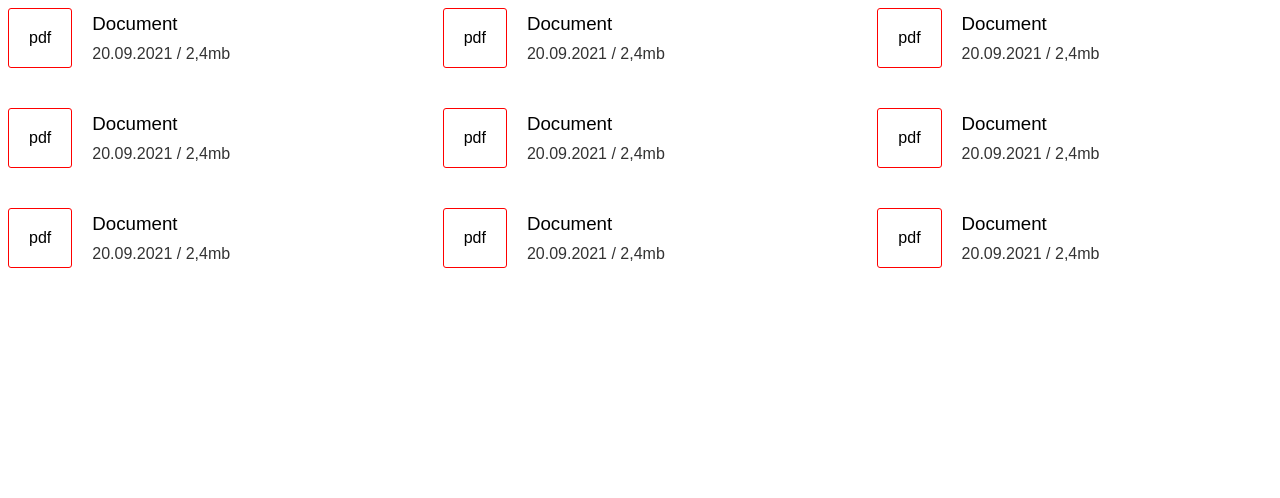
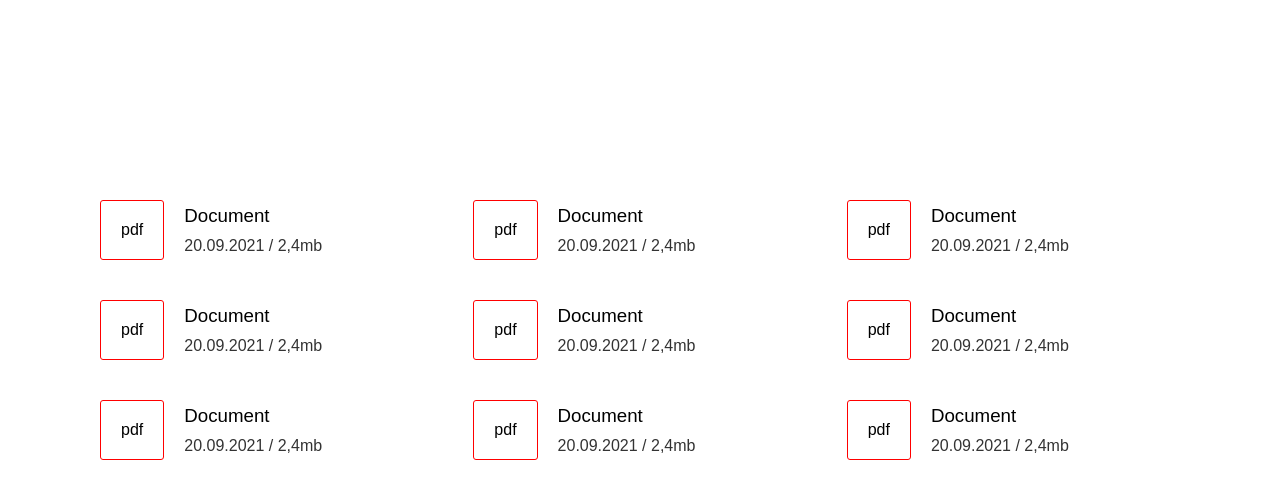
Before and after one commit to Dmitry27Zh/Floating-preview, a plain HTML site: page index.html in a window 1280 px wide. Drawn offline with Linux system fonts and the light colour scheme; a script that the page names is missing.

Commit message:
Добавляет стили

```diff
--- a/styles.scss
+++ b/styles.scss
@@ -1,12 +1,24 @@
+html {
+  height: 100%;
+}
+
 body {
+  height: 100%;
+  margin: 0;
   font-family: "Arial", sans-serif;
+}
+
+.container {
+  height: 100%;
+  padding: 0 100px;
+  overflow: hidden;
 }
 
 .documents {
   display: grid;
   grid-template-columns: repeat(3, 1fr);
   gap: 40px;
-  padding: 0;
+  padding: 200px 0 0;
   margin: 0;
   list-style: none;
 }
@@ -36,11 +48,10 @@ a {
     color: #333;
   }
 
-  &__preview {
+  &__preview-img {
     width: 160px;
     height: 220px;
     background-color: purple;
-
   }
 }
 
@@ -48,6 +59,8 @@ a {
   position: relative;
 
   &:hover {
+    z-index: 2;
+
     .document__preview {
       visibility: visible;
       opacity: 1;
@@ -62,4 +75,5 @@ a {
   opacity: 0;
   transform: scale(0.6);
   transition: 500ms;
+  pointer-events: none;
 }
```
Also changed, not shown: styles.css, 1 other file.
